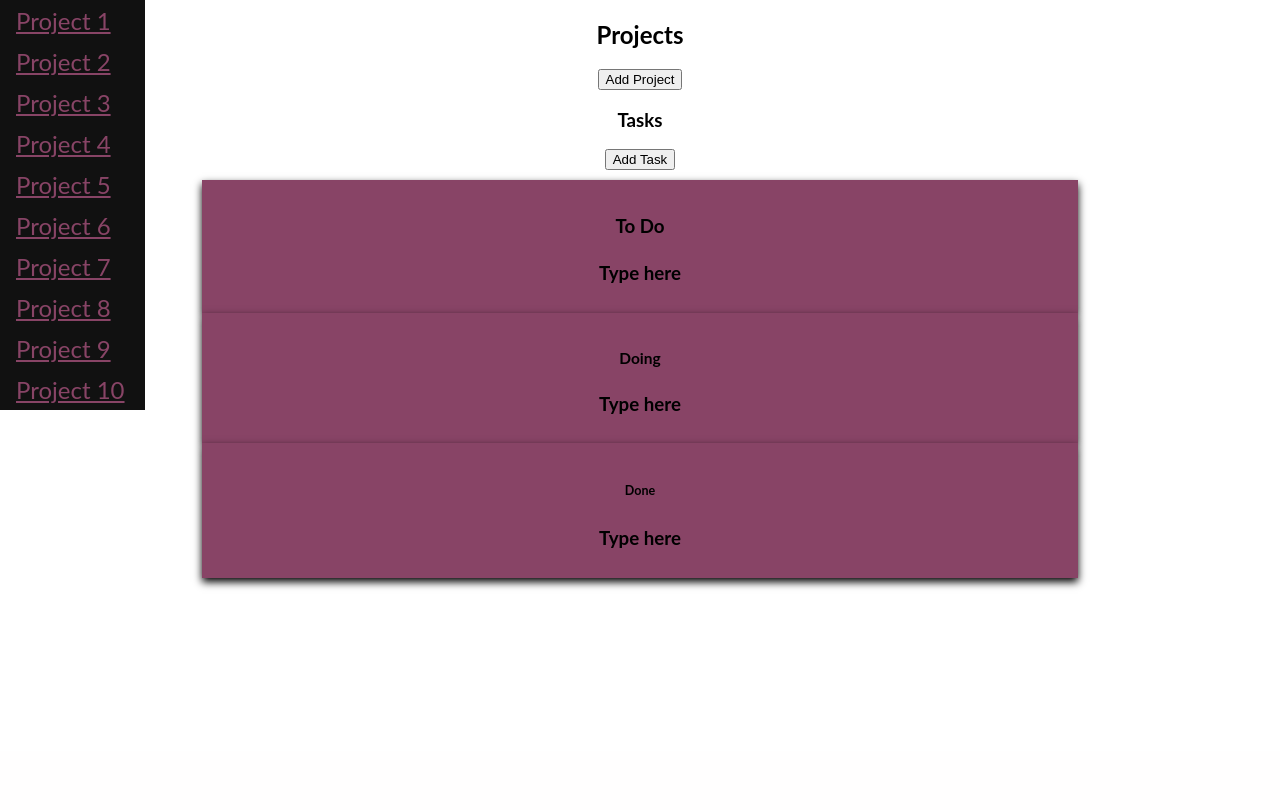
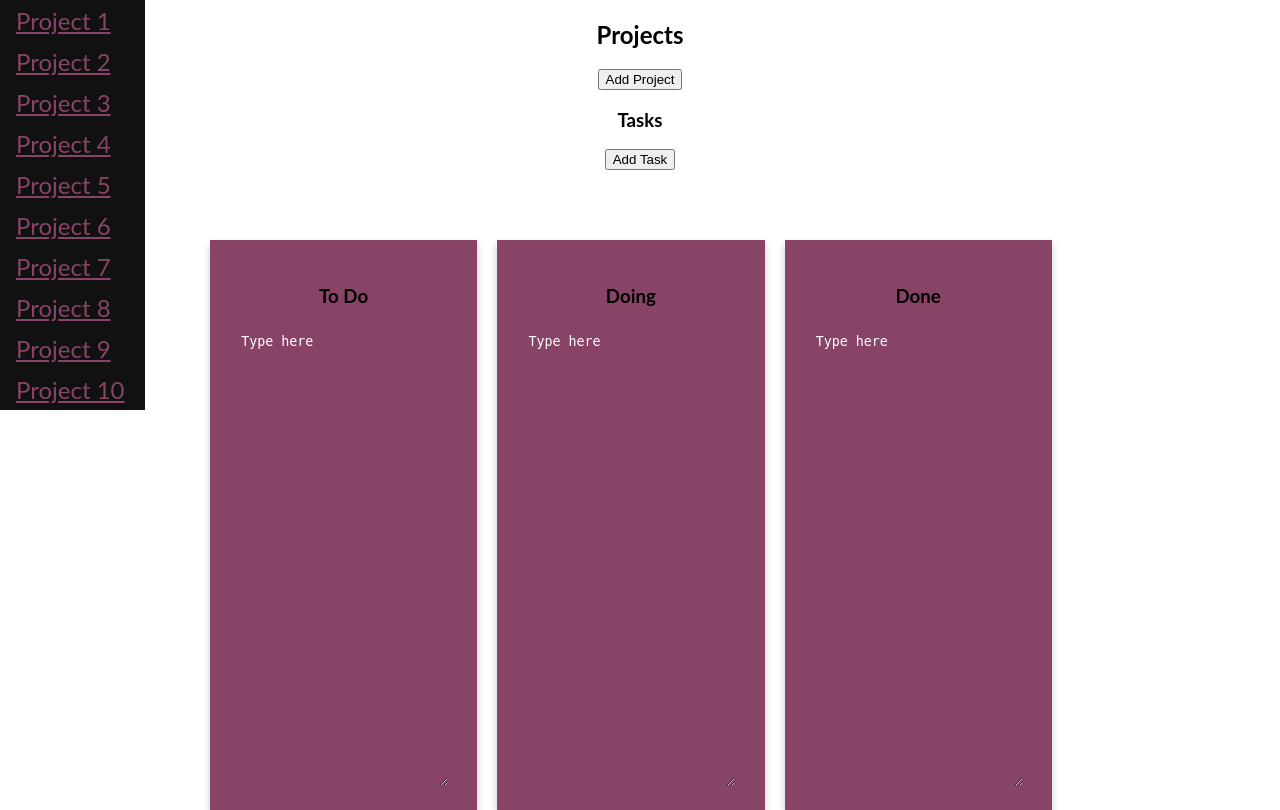
Before and after one commit to droptable461/Project-Project-Management, a Flask app: page /myproj in a window 1280 px wide. Shown: the part 49-859 px from the top of the page. Before the commit the page ends 638 px from the top, so only its background shows below. Run offline with Flask 2, Linux system fonts and the light colour scheme.

Commit message:
-u "allie and bre" -c "fixed to do, doing, done columns on myproj pages and created a text area to type tasks in"

```diff
--- a/Website/templates/myproj.html
+++ b/Website/templates/myproj.html
@@ -104,24 +104,43 @@ h3 {
 	text-decoration: none;
 }
 
-.row{
-	width: 70%;
-	margin: 0 auto;
-	display: table;
+/*@media screen and (max-width: 600px){
+.column {
+	width: 100%;
+	display: block;
+	margin-bottom: 20px;
 }
+*/
+
 .column {
-	padding: 10px;
-	display: table-cell;
+	float: left;
+	width: 25%;
+	padding: 0 10px;
 }
 
+.row {
+	margin: 70px 11px 1px 200px;
+}
+
+
+/*.row:after {
+	content: "";
+	display: table;
+	clear: both;
+}
+*/
+
+.card {
+	box-shadow: 0 4px 8px 0 rgba(0,0,0,0.2);
+	padding: 20px;
+	text-align: center;
+	background-color: #846;
+}
+
+/*
 div.a {
 	position: relative;
 	top: auto;
-}
-
-p {
-	top: auto;
-	position: relative;
 }
 
 .left {
@@ -134,29 +153,8 @@ p {
 }
 .right {
 	width: 30%;
-
 }
-
-.card1 {
-	box-shadow: 0 4px 8px 0;
-	padding: 10px;
-	text-align: center;
-	background-color: #846;
-}
-
-.card2 {
-	box-shadow: 0 4px 8px 0;
-	padding: 10px;
-	text-align: center;
-	background-color: #846;
-}
-
-.card3 {
-	box-shadow: 0 4px 8px 0;
-	padding: 10px;
-	text-align: center;
-	background-color: #846;
-}
+*/
 
 .modal1 {
 	display: none;
@@ -207,6 +205,15 @@ p {
 	cursor: pointer;
 }
 
+textarea {
+	margin: 0px;
+	height: 450px;
+	width: 205px;
+	background-color: #846;
+	color: white;
+	border: #846;
+	outline: none;
+}
 </style>
 </head>
 <header>
@@ -331,51 +338,55 @@ p {
 
 
 <!--cards-->
+
 <div class = "row">
 	<div class = "column">
-			<div class = "card1">
+		<div class = "card">
 			<h4>To Do</h4>
-						<p>Type here</p>
+			<textarea rows="4" cols="50">Type here</textarea>
 		</div>
-			<div class = "card2">
-					<h5>Doing</h4>
-						<p>Type here</p>
 	</div>
-			<div class = "card3">
-					<h6>Done</h4>
-						<p>Type here</p>
+
+	<div class = "column">
+		<div class = "card">
+			<h4>Doing</h4>
+			<textarea rows="4" cols="50">Type here</textarea>
+		</div>
+	</div>
+
+	<div class = "column">
+		<div class = "card">
+			<h4>Done</h4>
+			<textarea rows="4" cols="50">Type here</textarea>
 		</div>
 	</div>
 </div>
 
 
-<!--	<div class="row">
-			<div class="column left" style="background-color: #513;">
-					<h4>To Do:</h4>
-					<button onclick="myFunction()">Submit</button>
-					<textarea rows="4" cols="50"> List tasks you need to do here...</textarea>
-					<script>
+<!--<script>
 	function myFunction() {
 	var x = document.createElement("INPUT");
 	x.setAttribute("type", "text");
 	x.setAttribute("value", "list tasks here");
 	document.body.appendChild(x);
-						}
 </script>
-			</div>
+
+
+<div class="row">
+		<div class="column left" style="background-color: #513;">
+			<h4>To Do:</h4>
+			<button onclick="myFunction()">Submit</button>
+			<textarea rows="4" cols="50"> List tasks you need to do here...</textarea>
+
 	<div class="column middle" style="background-color: #846;">
-				<div class = "b">
 			<h4>Doing:</h4>
-				</div>
+			<button onclick="myFunction()">Submit</button>
 			<textarea rows="4" cols="50"> List tasks you need to do here...</textarea>
-			</div>
+
 	<div class="column right" style="background-color: #aaa;">
-				<div class = "c">
 			<h4>Done:</h4>
-				</div>
+			<button onclick="myFunction()">Submit</button>
 			<textarea rows="4" cols="50"> List tasks you need to do here...</textarea>
-				</div>
-			</div>
 </div>-->
 
 </body>
```
Also changed, not shown: Website/database.db. Lines whose indentation alone changed are shown as unchanged.
